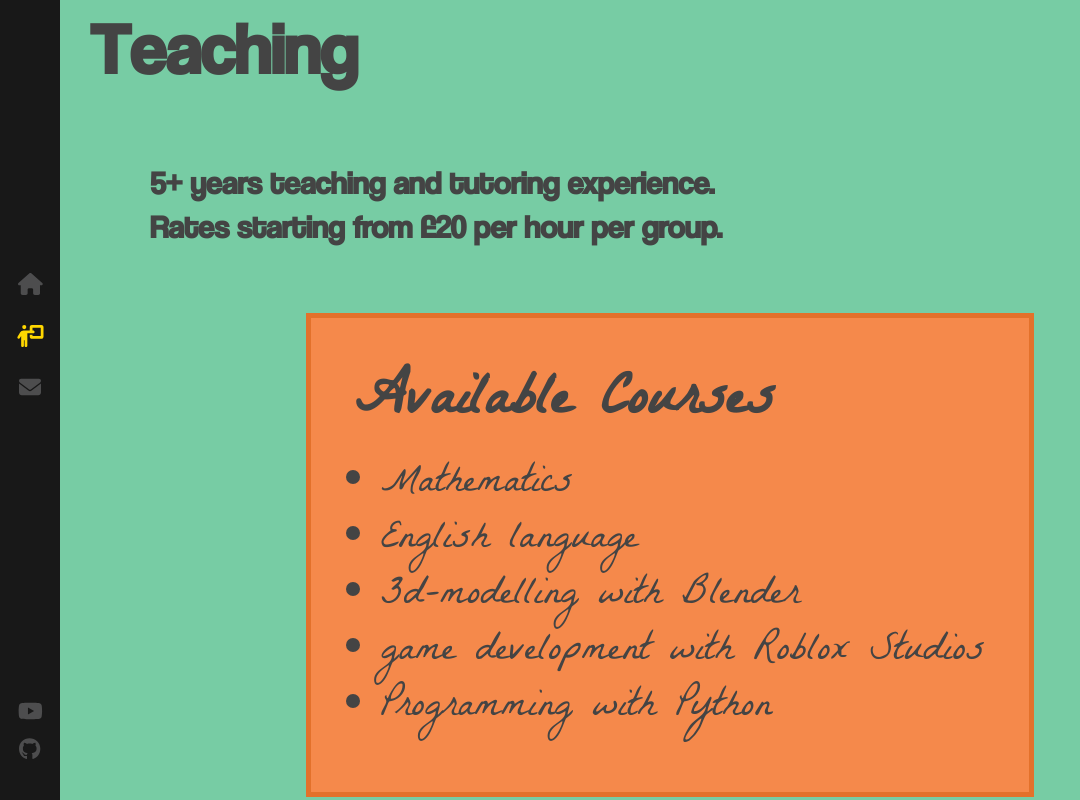
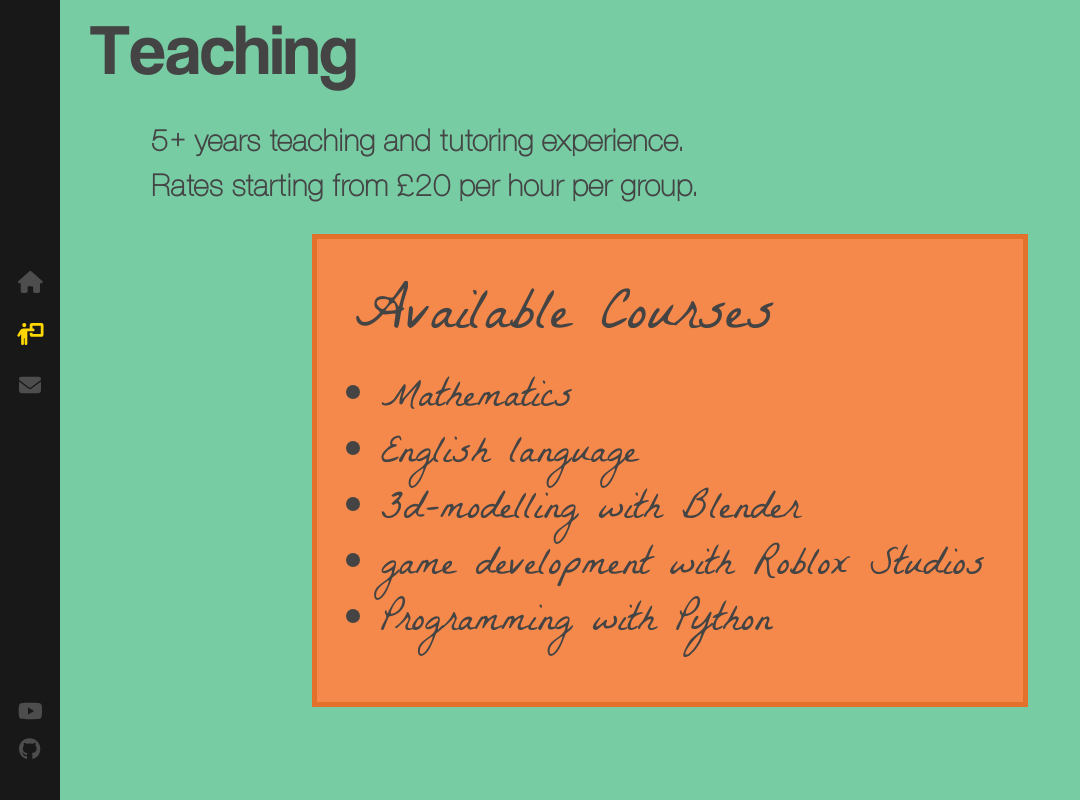
Before and after one commit to bgraham89/Dev-Portfolio, a React (Create React App) app: page /teaching in a window 1280 px wide. Shown: the whole page, without its empty margins (0-1080 px from the left). Built offline with nearby package versions, Linux system fonts and the light colour scheme.

Commit message:
font fix

```diff
--- a/src/App.scss
+++ b/src/App.scss
@@ -3,8 +3,8 @@ $primary-color: #ffd700;
 @import 'animate.css';
 
 @font-face {
-    font-family: 'Helevetica Neue';
-    src: url('./assets/fonts/helvetica-neu.ttf') format('ttf');
+    font-family: 'Helvetica Neu';
+    src: url('./assets/fonts/helvetica-neu.ttf') format('truetype');
 }
 
 @font-face {
@@ -17,8 +17,16 @@ $primary-color: #ffd700;
     src: url('./assets/fonts/CoolveticaRg-Regular.woff2') format('woff2');
 }
 
+@font-face {
+    font-family: 'Josefin Sans';
+    src: url('./assets/fonts/JosefinSans-Regular.ttf') format('truetype');
+}
+
+
+
+
 input, textarea {
-    font-family: 'Helevetica-neue';
+    font-family: 'Helvetica Neu';
 }
 
 .App {
--- a/src/components/Sidebar/index.scss
+++ b/src/components/Sidebar/index.scss
@@ -23,6 +23,7 @@
         a {
             color: #4d4d4e;
             display: block;
+            font-family: 'Helvetica Neu';
             font-size: min(22px, 5vmin);
             height: calc(min(22px, 5vmin) * 2.35);
             line-height: calc(min(22px, 5vmin) * 2.35);
--- a/src/components/Teaching/index.scss
+++ b/src/components/Teaching/index.scss
@@ -1,6 +1,6 @@
 .teaching-page {
     background-color: #77cca4;
-    height: max(100vh, 700px);
+    min-height: max(100vh, 450px);
 
     .landing-zone {
         display: flex;
@@ -9,16 +9,17 @@
         text-align: left;
 
         h1 {
-            font-family: papyrus, 'Coolvetica';
+            font-family: 'Coolvetica';
             font-size: 9vmin;
-            font-weight: 900;
+            font-weight: 300;
+            margin-bottom: min(20px, 5vh);
             margin-top: 0;
         }
 
         p {
             align-self: flex-start;
             animation: fadeIn 1s 1.8s backwards;
-            font-family: papyrus, 'Coolvetica';
+            font-family: 'Helvetica Neu';
             font-size: 4vmin;
             font-weight: 600;
             margin-bottom: 0;
@@ -32,7 +33,7 @@
         animation: fadeIn 1s 1.8s backwards;
         display: flex;
         flex-direction: column;
-        height: 70vh;
+        height: 50vh;
         justify-content: center;
         margin-top: max(60px, 7vh);
 
@@ -41,11 +42,12 @@
             border-color: rgba(209, 91, 13, 0.5);
             border-style: solid;
             border-width: 5px;
-            padding: 4em;
+            padding: 3.5em;
 
             h2 {
                 font-family: 'La Belle Aurore';
                 font-size: 7.5vmin;
+                font-weight: 300;
                 margin-bottom: 0;
                 margin-top: 0;
             }
```
Also changed, not shown: src/assets/fonts/JosefinSans-Bold.ttf (added), src/assets/fonts/JosefinSans-Regular.ttf (added).
